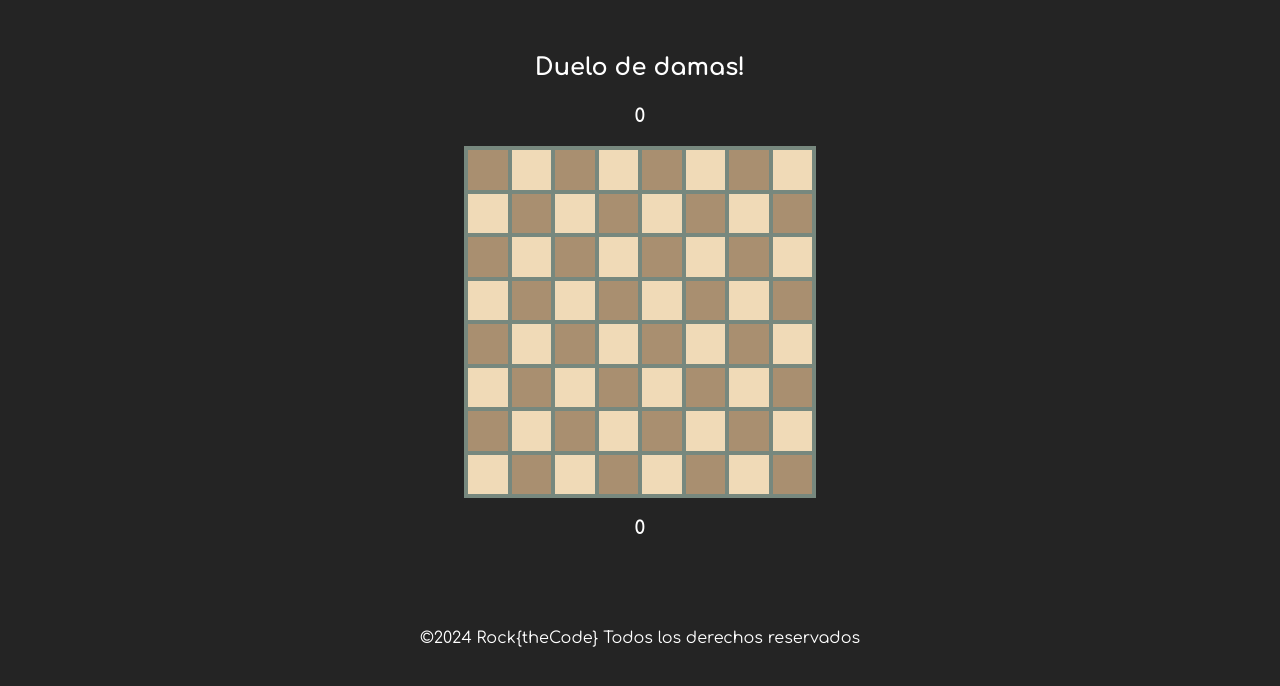
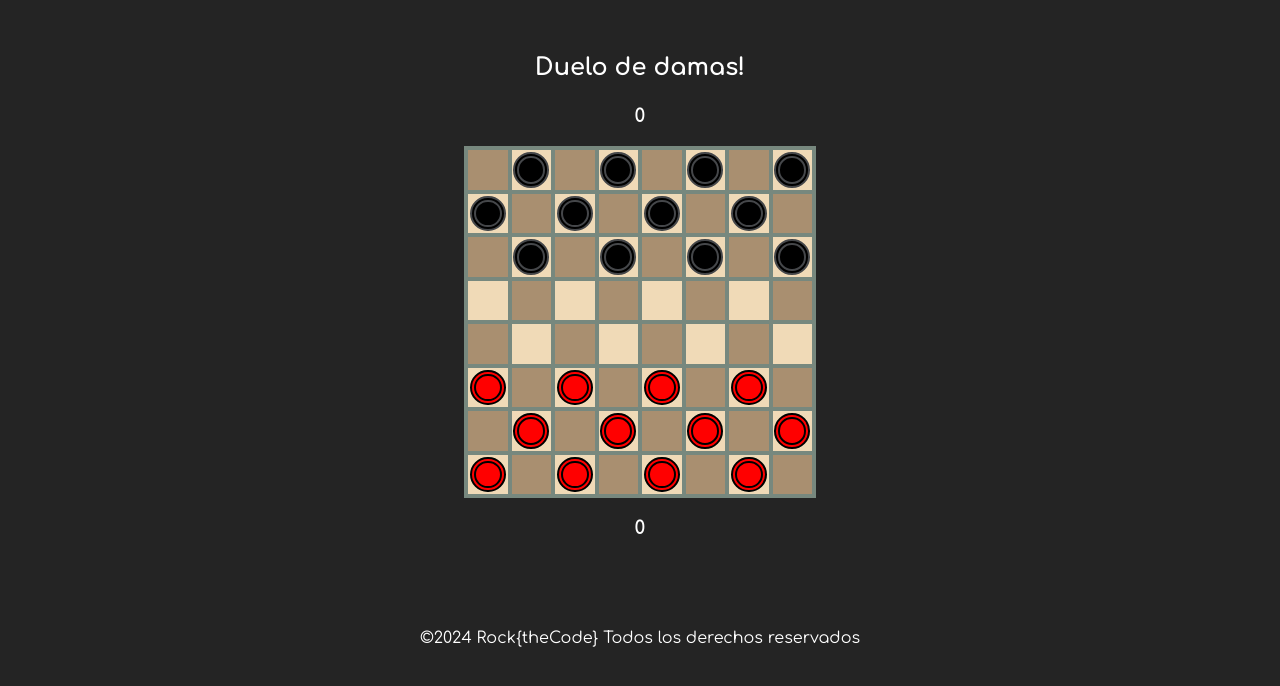
Before and after one commit to pablocordonie/rock-the-code_js-games, a website built with Vite: page index.html in a window 1280 px wide. Both pictures are taken after a click on the button "Checkers". Shown: the part 86-772 px from the top of the page. Built offline with nearby package versions, Linux system fonts and the light colour scheme.

Commit message:
feat: add their corresponding checkers to the board in checkers.js and checkers.css

```diff
--- a/components/Checkers/checkers.css
+++ b/components/Checkers/checkers.css
@@ -30,6 +30,9 @@
 
 .rtc-checkers--board-box {
   border: 0.15rem solid #77887e;
+  display: flex;
+  align-items: center;
+  justify-content: center;
 }
 
 .color1-box {
@@ -40,18 +43,19 @@
   background-color: #a98f70;
 }
 
-.rtc-checkers--board-black_checker {
-  background-color: #000000;
+.rtc-checkers--board-checker {
   border-radius: 50%;
-  border: 0.4rem double #45474a;
+  cursor: pointer;
   height: 90%;
   width: 90%;
 }
 
-.rtc-checkers--board-red_checker {
+.dark_checker {
+  background-color: #000000;
+  border: 0.4rem double #45474a;
+}
+
+.light_checker {
   background-color: red;
-  border-radius: 50%;
   border: 0.4rem double #000000;
-  height: 90%;
-  width: 90%;
 }
--- a/components/Checkers/checkers.js
+++ b/components/Checkers/checkers.js
@@ -3,17 +3,21 @@ import mainMenuCleaner from '../../utils/mainMenuCleaner';
 import { delay } from '../../utils/handleCardClick';
 
 const generateBoard = () => {
+    let rowCount = 1;
     const checkersBoard = document.createElement('div');
     checkersBoard.className = 'rtc-checkers--board';
 
     for (let i = 0; i <= 3; i++) {
+        let boxCount = 1;
         const checkersRow_1 = document.createElement('div');
         checkersRow_1.className = 'rtc-checkers--board-row';
+        checkersRow_1.classList.add(`row-${rowCount++}`);
         checkersBoard.appendChild(checkersRow_1);
 
         for (let j = 1; j <= 8; j++) {
             const checkersBox = document.createElement('div');
             checkersBox.className = 'rtc-checkers--board-box';
+            checkersBox.classList.add(`box-${boxCount++}`);
             if (j % 2 === 0) {
                 checkersBox.classList.add('color1-box');
             } else {
@@ -22,13 +26,16 @@ const generateBoard = () => {
             checkersRow_1.appendChild(checkersBox);
         }
 
+        boxCount = 1;
         const checkersRow_2 = document.createElement('div');
         checkersRow_2.className = 'rtc-checkers--board-row';
+        checkersRow_2.classList.add(`row-${rowCount++}`);
         checkersBoard.appendChild(checkersRow_2);
 
         for (let k = 1; k <= 8; k++) {
             const checkersBox = document.createElement('div');
             checkersBox.className = 'rtc-checkers--board-box';
+            checkersBox.classList.add(`box-${boxCount++}`);
             if (k % 2 === 0) {
                 checkersBox.classList.add('color2-box');
             } else {
@@ -41,9 +48,58 @@ const generateBoard = () => {
     return checkersBoard;
 };
 
+const placeChecker = (type, position, count) => {
+    let id = '';
+
+    const piece = document.createElement('div');
+    piece.className = 'rtc-checkers--board-checker';
+    piece.id = id + '-' + count;
+
+    switch (type) {
+        case 'dark':
+            piece.classList.add('dark_checker');
+            id = 'dark';
+            break;
+        case 'light':
+            piece.classList.add('light_checker');
+            id = 'light';
+            break;
+        case 'dark-queen':
+            piece.classList.add('dark_checker');
+            piece.classList.add('queen_checker');
+            id = 'dark-queen';
+            break;
+        case 'light-queen':
+            piece.classList.add('light_checker');
+            piece.classList.add('queen_checker');
+            id = 'light-queen';
+            break;
+    }
+
+    piece.addEventListener('click', () => console.log('selected piece: ' + piece.id));
+
+    const boxSelector = `.row-${position[0]} > .box-${position[1]}`;
+    const box = document.querySelector(boxSelector);
+    box.appendChild(piece);
+};
+
+const placeInitialCheckers = (checker) => {
+    let count = 1;
+    const initialRowIndex = checker === 'dark' ? 1 : 6;
+    const finalRowIndex = initialRowIndex + 2;
+
+    for (let i = initialRowIndex; i <= finalRowIndex; i++) {
+        for (let j = 1; j <= 4; j++) {
+            let subtract = i % 2 === 1 ? 0 : 1;
+            placeChecker(checker, [i, j * 2 - subtract], count);
+            count++;
+        }
+    }
+};
+
 const checkersTemplate = (event) => {
     if (event.type === 'click') {
-        console.log('Rendered Checkers Board Test');
+
         mainMenuCleaner('checkers');
 
         const checkersMain = document.querySelector('.rtc-checkers');
@@ -68,6 +124,8 @@ const checkersTemplate = (event) => {
         checkersGame.appendChild(checkersPoints_2);
         checkersMain.appendChild(checkersGameDescription);
         checkersMain.appendChild(checkersGame);
+        placeInitialCheckers('dark');
+        placeInitialCheckers('light');
     }
 };
 
```
